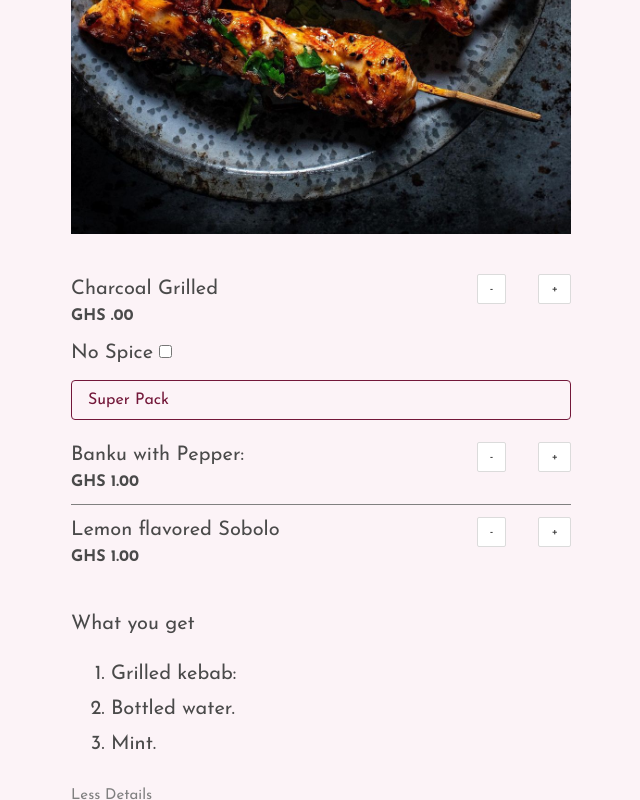
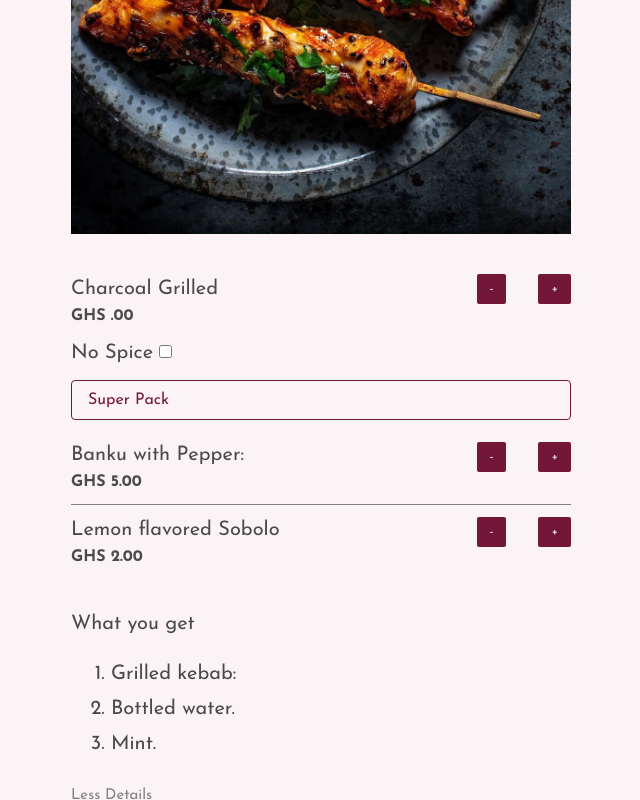
Before and after one commit to mchase007/redcoalv3., a Vue app: page /meal/beef in a window 1280 px wide. Both pictures are taken after a click on the element "Super Pack". Shown: the part 623-1423 px from the top of the page, without its empty margins (319-959 px from the left). Built offline with nearby package versions, Linux system fonts and the light colour scheme.

Commit message:
testmerge successful

```diff
--- a/src/components/Header.vue
+++ b/src/components/Header.vue
@@ -15,7 +15,7 @@
       </div>
 
       <div class="header_logo is-size-3 is-size-4-mobile has-text-weight-semibold">
-        <a><router-link to="/">redcoal.</router-link></a>
+        <a><router-link to="/">kebabstands</router-link></a>
       </div>
 
       <div class="header_cart">
--- a/src/components/ProductItem.vue
+++ b/src/components/ProductItem.vue
@@ -12,9 +12,9 @@
           </span>
 
       <div class="controlSet">
-        <button class="button is-small" @click="decreaseQuantity">-</button>
+        <button class="button is-small is-primary" @click="decreaseQuantity">-</button>
         <p class="quantity">{{userMeal.productQuantity}}</p>
-        <button class="button is-small" @click="increaseQuantity">+</button>
+        <button class="button is-small is-primary" @click="increaseQuantity">+</button>
       </div>
       </div>
 
@@ -45,7 +45,7 @@
       <div v-if="extras" class="extraSet flex flex-jc-sb">
         <span v-if="!userMeal.addOnQuantity > 0" class="item">
           <p class="is-size-5 is-size-6-mobile">Banku with Pepper:</p>
-          <p class="is-size-6 price has-text-weight-semibold" >GHS 1.00</p>
+          <p class="is-size-6 price has-text-weight-semibold" >GHS 5.00</p>
         </span>
 
         <span v-if="userMeal.addOnQuantity > 0" class="item">
@@ -54,9 +54,9 @@
         </span>
 
         <div class="controlSet">
-          <div class="button is-small" @click="decreaseQuantity1">-</div>
+          <div class="button is-small is-primary" @click="decreaseQuantity1">-</div>
           <p class="quantity">{{userMeal.addOnQuantity}}</p>
-          <div class="button is-small" @click="increaseQuantity1">+</div>
+          <div class="button is-small is-primary" @click="increaseQuantity1">+</div>
         </div>
       </div>
 
@@ -66,7 +66,7 @@
 
         <span v-if="!userMeal.addOnQuantity2 > 0" class="item">
           <p class="is-size-5 is-size-6-mobile">Lemon flavored Sobolo</p>
-          <p class="is-size-6 price has-text-weight-semibold" >GHS 1.00</p>
+          <p class="is-size-6 price has-text-weight-semibold" >GHS 2.00</p>
         </span>
 
         <span v-if="userMeal.addOnQuantity2 > 0" class="item">
@@ -75,9 +75,9 @@
         </span>
 
         <div class="controlSet">
-          <div class="button is-small" @click="decreaseQuantity2">-</div>
+          <div class="button is-small is-primary" @click="decreaseQuantity2">-</div>
           <p class="quantity">{{userMeal.addOnQuantity2}}</p>
-          <div class="button is-small" @click="increaseQuantity2">+</div>
+          <div class="button is-small is-primary" @click="increaseQuantity2">+</div>
         </div>
       </div>
 
--- a/src/data/items.js
+++ b/src/data/items.js
@@ -2,8 +2,8 @@ const items = [
   {
     productName: "Sausage",
     productID: "sausage",
-    // productPrice: 10,
-    productPrice: 1,
+    productPrice: 10,
+    // productPrice: 1,
     id: 0,
     productImage: "Image",
     productQuantity: 2,
@@ -17,8 +17,8 @@ const items = [
   {
     productName: "Chicken",
     productID: "chicken",
-    // productPrice: 8,
-    productPrice: 1,
+    productPrice: 8,
+    // productPrice: 1,
     id: 1,
     productImage: "Image",
     productQuantity: 2,
@@ -32,8 +32,8 @@ const items = [
   {
     productName: "Beef",
     productID: "beef",
-    // productPrice: 8,
-    productPrice: 1,
+    productPrice: 8,
+    // productPrice: 1,
     id: 2,
     productImage: "Image",
     productQuantity: 2,
@@ -47,8 +47,8 @@ const items = [
   {
     productName: "Goat",
     productID: "goat",
-    // productPrice: 8,
-    productPrice: 1,
+    productPrice: 8,
+    // productPrice: 1,
     id: 3,
     productImage: "Image",
     productQuantity: 2,
--- a/src/store/index.js
+++ b/src/store/index.js
@@ -107,23 +107,23 @@ export default createStore({
     },
     increasePrice(state) {
       if (state.meal.productName === 'Sausage') {
-        // let price = (state.meal.productPrice + 3);
-        let price = (state.meal.productPrice + 1);
+        let price = (state.meal.productPrice + 3);
+        // let price = (state.meal.productPrice + 1);
         state.meal.productPrice = price;
       } else {
-        // let price = (state.meal.productPrice + 2);
-        let price = (state.meal.productPrice + 1);
+        let price = (state.meal.productPrice + 2);
+        // let price = (state.meal.productPrice + 1);
         state.meal.productPrice = price;
       }
     },
     increasePrice1(state) {
-      // let price = (state.meal.addOnPrice + 5);
-      let price = (state.meal.addOnPrice + 1);
+      let price = (state.meal.addOnPrice + 5);
+      // let price = (state.meal.addOnPrice + 1);
       state.meal.addOnPrice = price;
     },
     increasePrice2(state) {
-      // let price = (state.meal.addOnPrice2 + 2);
-      let price = (state.meal.addOnPrice2 + 1);
+      let price = (state.meal.addOnPrice2 + 2);
+      // let price = (state.meal.addOnPrice2 + 1);
       state.meal.addOnPrice2 = price;
     },
     decreaseQuantity(state) {
@@ -153,28 +153,28 @@ export default createStore({
     decreasePrice(state) {
       if (state.meal.productName === 'Sausage') {
         if (state.meal.productQuantity > 2 ) {
-          // let price = (state.meal.productPrice - 3);
-          let price = (state.meal.productPrice - 1);
+          let price = (state.meal.productPrice - 3);
+          // let price = (state.meal.productPrice - 1);
           state.meal.productPrice = price;
         } else if (state.meal.productQuantity === 2 ) {
-          // state.meal.productPrice = 10;
-          state.meal.productPrice = 1;
+          state.meal.productPrice = 10;
+          // state.meal.productPrice = 1;
         }
       } else if (state.meal.productName === 'Beef' || state.meal.productName === 'Chicken' || state.meal.productName === 'Goat'){
         if (state.meal.productQuantity > 2 ) {
-          // let price = (state.meal.productPrice - 2);
-          let price = (state.meal.productPrice - 1);
+          let price = (state.meal.productPrice - 2);
+          // let price = (state.meal.productPrice - 1);
           state.meal.productPrice = price;
         } else if (state.meal.productQuantity === 2 ) {
-          // state.meal.productPrice = 8;
-          state.meal.productPrice = 1;
+          state.meal.productPrice = 8;
+          // state.meal.productPrice = 1;
         }
       }
     },
     decreasePrice1(state) {
       if (state.meal.addOnQuantity > 0) {
-        // let price = (state.meal.addOnPrice - 5);
-        let price = (state.meal.addOnPrice - 1);
+        let price = (state.meal.addOnPrice - 5);
+        // let price = (state.meal.addOnPrice - 1);
         state.meal.addOnPrice = price;
       } else if (state.meal.addOnQuantity === 0 ) {
         state.meal.addOnPrice = 0;
@@ -182,8 +182,8 @@ export default createStore({
     },
     decreasePrice2(state) {
       if (state.meal.addOnQuantity2 > 0) {
-        // let price = (state.meal.addOnPrice - 2);
-        let price = (state.meal.addOnPrice - 1);
+        let price = (state.meal.addOnPrice - 2);
+        // let price = (state.meal.addOnPrice - 1);
         state.meal.addOnPrice2 = price;
       } else if (state.meal.addOnQuantity2 === 0 ) {
         state.meal.addOnPrice2 = 0;
```
